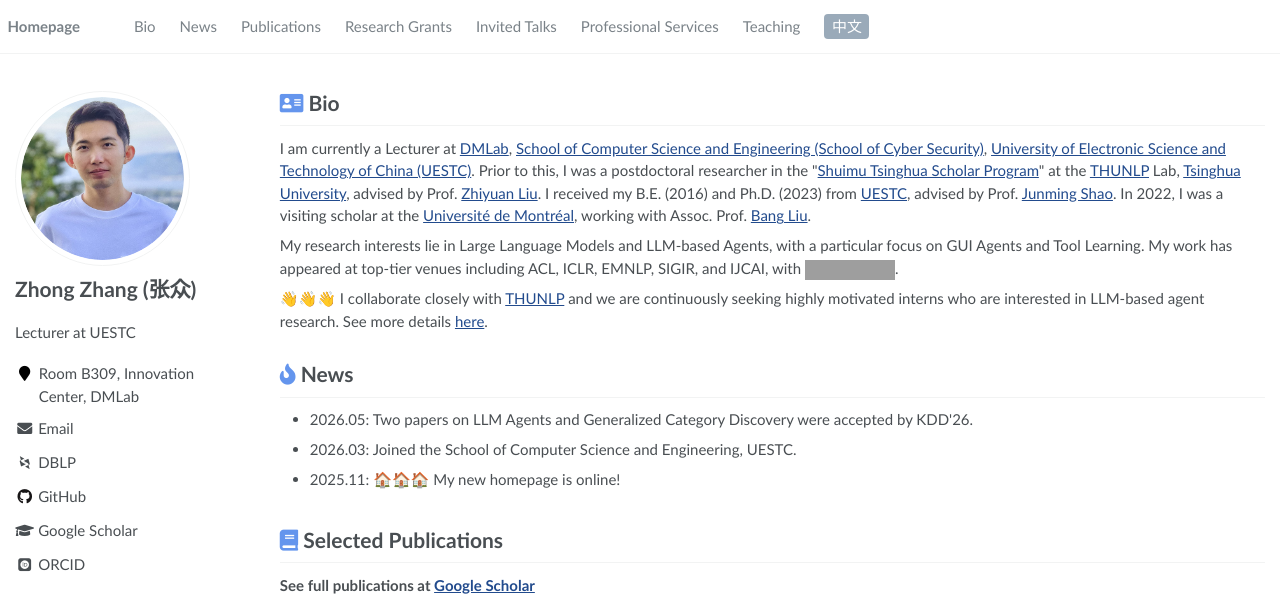
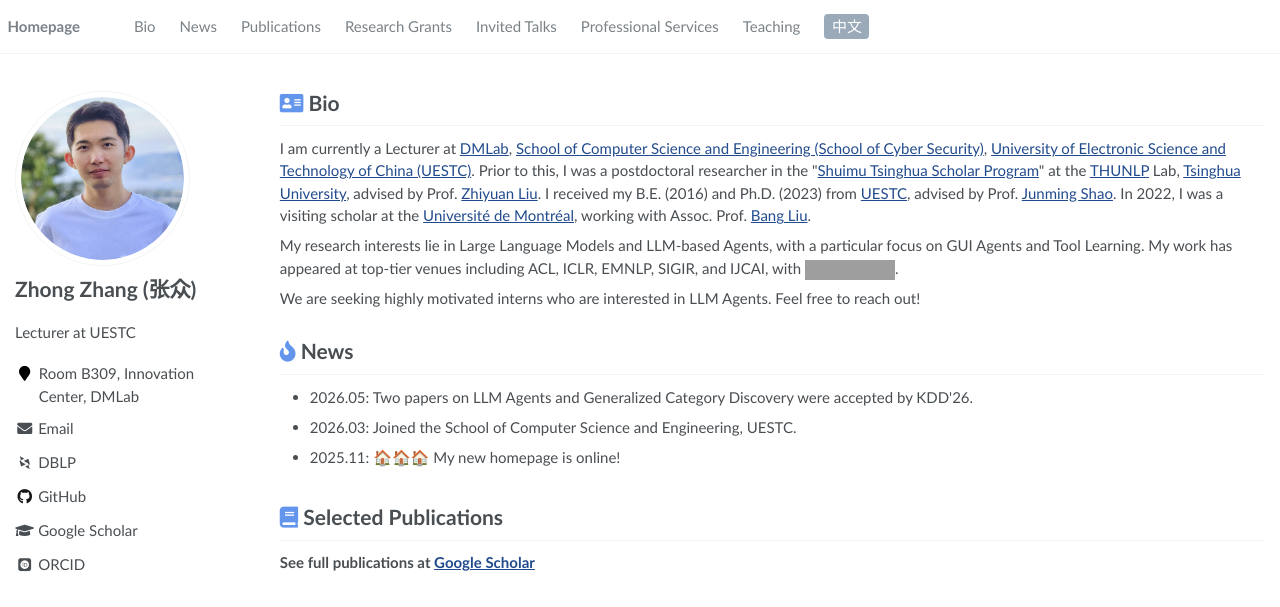
Before and after one commit to Zhong-Zhang/zhong-zhang.github.io, a Jekyll site: the page built from _pages/about.md, in a window 1280 px wide and 900 px high, cut to the strip 0-607 px from the top of the window. Built offline with Jekyll 4.4.1, drawn with Linux system fonts in a browser that asks for light colours; some web fonts are replaced; grey boxes are pictures that could not be loaded.

Commit message:
Update about page with new internship details

```diff
--- a/_pages/about.md
+++ b/_pages/about.md
@@ -36,8 +36,8 @@ redirect_from:
 
 <p
   data-i18n-inline
-  data-lang-zh='👋👋👋 我与 <a href="https://nlp.csai.tsinghua.edu.cn">THUNLP</a> 保持长期密切合作，并招收对大模型智能体研究感兴趣的实习生，欢迎加入我们！<a href="https://nlp.csai.tsinghua.edu.cn/job/30">查看详情</a>。'>
-  👋👋👋 I collaborate closely with <a href="https://nlp.csai.tsinghua.edu.cn">THUNLP</a> and we are continuously seeking highly motivated interns who are interested in LLM-based agent research. See more details <a href="https://nlp.csai.tsinghua.edu.cn/job/30">here</a>.
+  data-lang-zh='长期招收大模型智能体方向实习生，欢迎加入我们！'>
+  We are seeking highly motivated interns who are interested in LLM Agents. Feel free to reach out!
 </p>
 
 <!-- News -->
@@ -45,7 +45,7 @@ redirect_from:
 <h1><i class="fas fas fa-fire" style="color: #6495ED;"></i> <span data-i18n="about.news">News</span></h1>
 <ul style="list-style-type: disc; padding-left: 2rem;">
 <li data-i18n-inline
-    data-lang-zh="2026.05：两篇关于智能体和开放类发现的论文被KDD'26接收"
+    data-lang-zh="2026.05：两篇关于智能体和开放类发现的论文被KDD'26接收。"
     style="display: list-item; list-style-type: disc;">
     2026.05: Two papers on LLM Agents and Generalized Category Discovery were accepted by KDD'26.
 </li>
```
